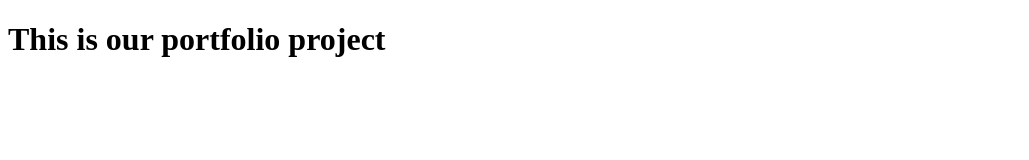
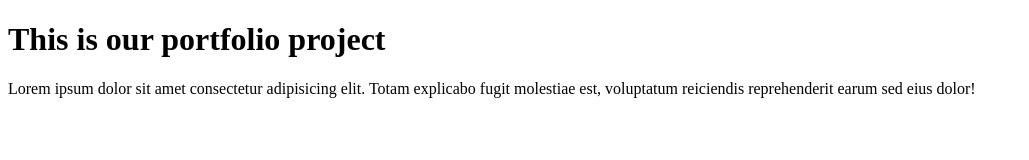
Before and after one commit to hasanrana85/portfolio-project-1, a plain HTML site: page index.html in a window 1280 px wide. Shown: the whole page, without its empty margins (0-1029 px from the left). Drawn offline with Linux system fonts and the light colour scheme.

Commit message:
second commit

```diff
--- a/index.html
+++ b/index.html
@@ -8,5 +8,6 @@
 </head>
 <body>
     <h1>This is our portfolio project</h1>
+    <p>Lorem ipsum dolor sit amet consectetur adipisicing elit. Totam explicabo fugit molestiae est, voluptatum reiciendis reprehenderit earum sed eius dolor!</p>
 </body>
 </html>
```
